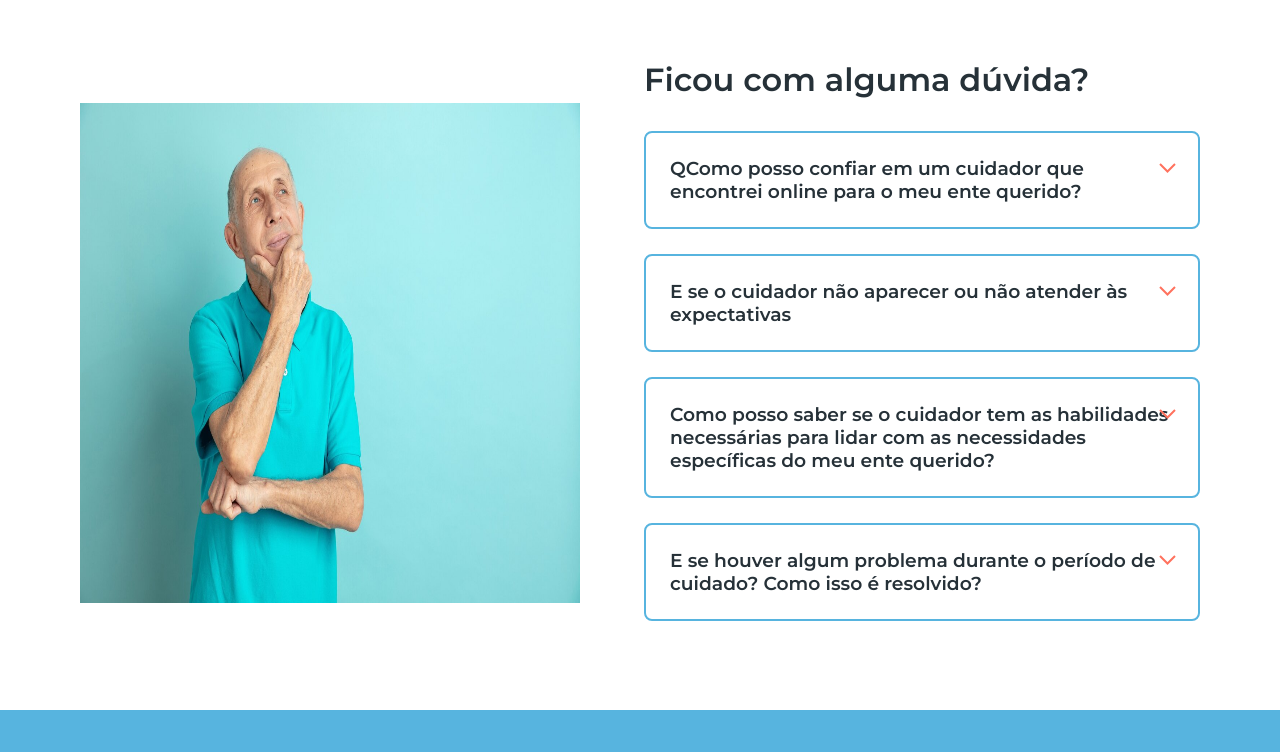
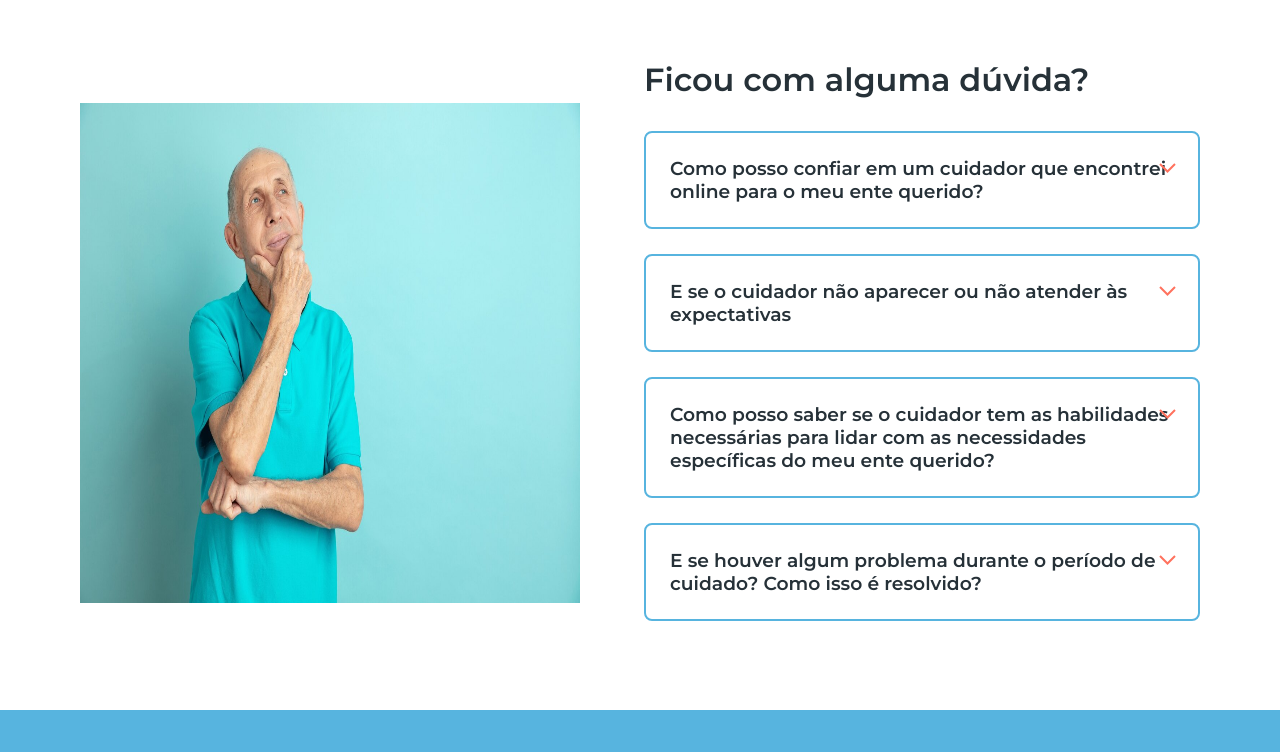
Before and after one commit to JNeto0/amarecuidar, a plain HTML site: page index.html in a window 1280 px wide. Shown: the part 3420-4172 px from the top of the page. Drawn offline with Linux system fonts and the light colour scheme.

Commit message:
Update index.html

```diff
--- a/index.html
+++ b/index.html
@@ -97,7 +97,7 @@
         <div>
           <h2>Ficou com alguma dúvida?</h2>
         <div class="duvida">
-          <h3>QComo posso confiar em um cuidador que encontrei online para o meu ente querido?</h3>
+          <h3>Como posso confiar em um cuidador que encontrei online para o meu ente querido?</h3>
           <img src="IMG/arrow-down.svg" alt="" />
           <p class="paragrafo">
             Certificamos cuidadores por meio de verificações rigorosas, incluindo antecedentes criminais e referências. Além disso, fornecemos uma seção de avaliações e comentários de clientes anteriores para que você possa ler experiências de outras pessoas antes de tomar uma decisão. Garantimos também que o pagamento só é liberado quando o trabalho é concluído com sucesso, proporcionando segurança financeira aos clientes.
```
